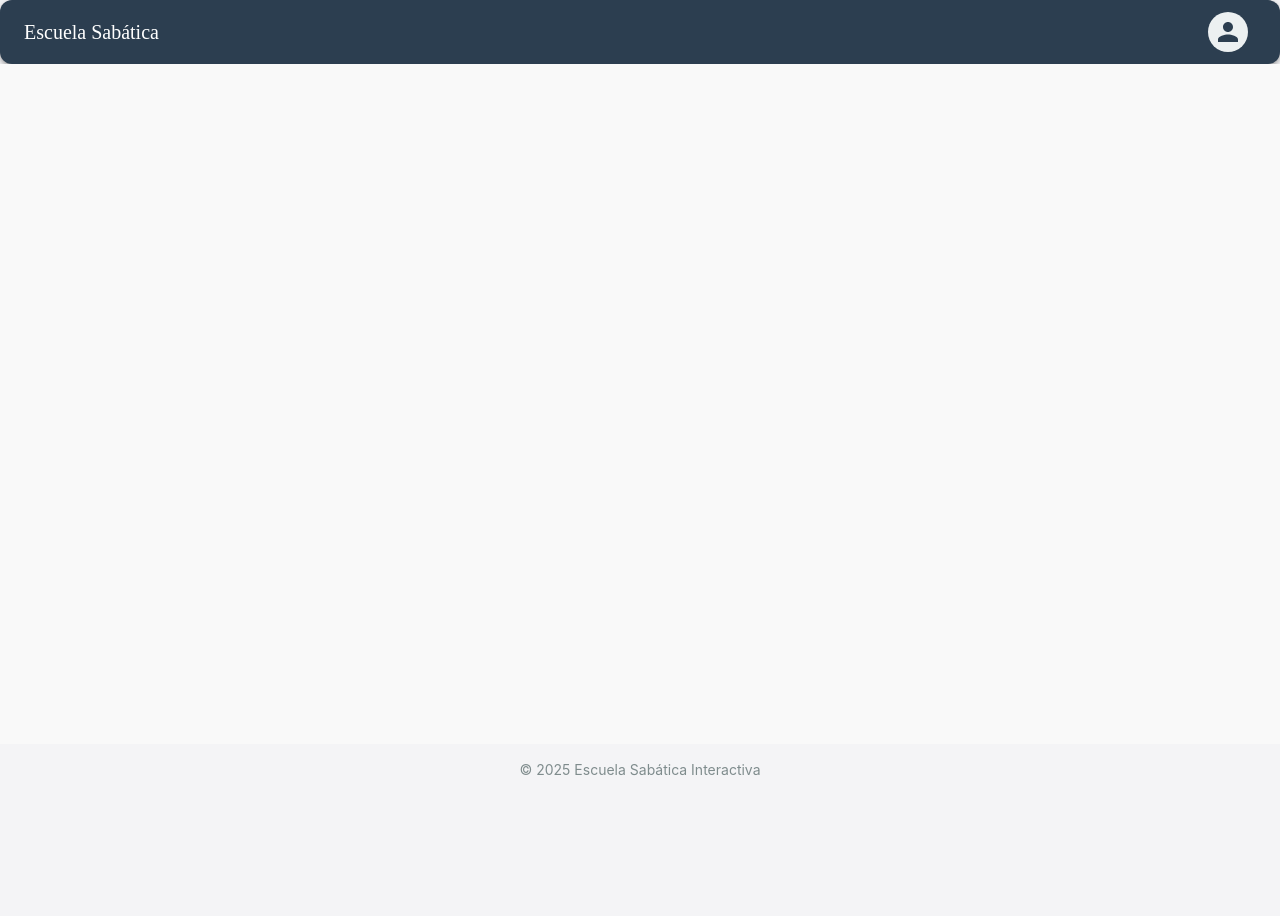
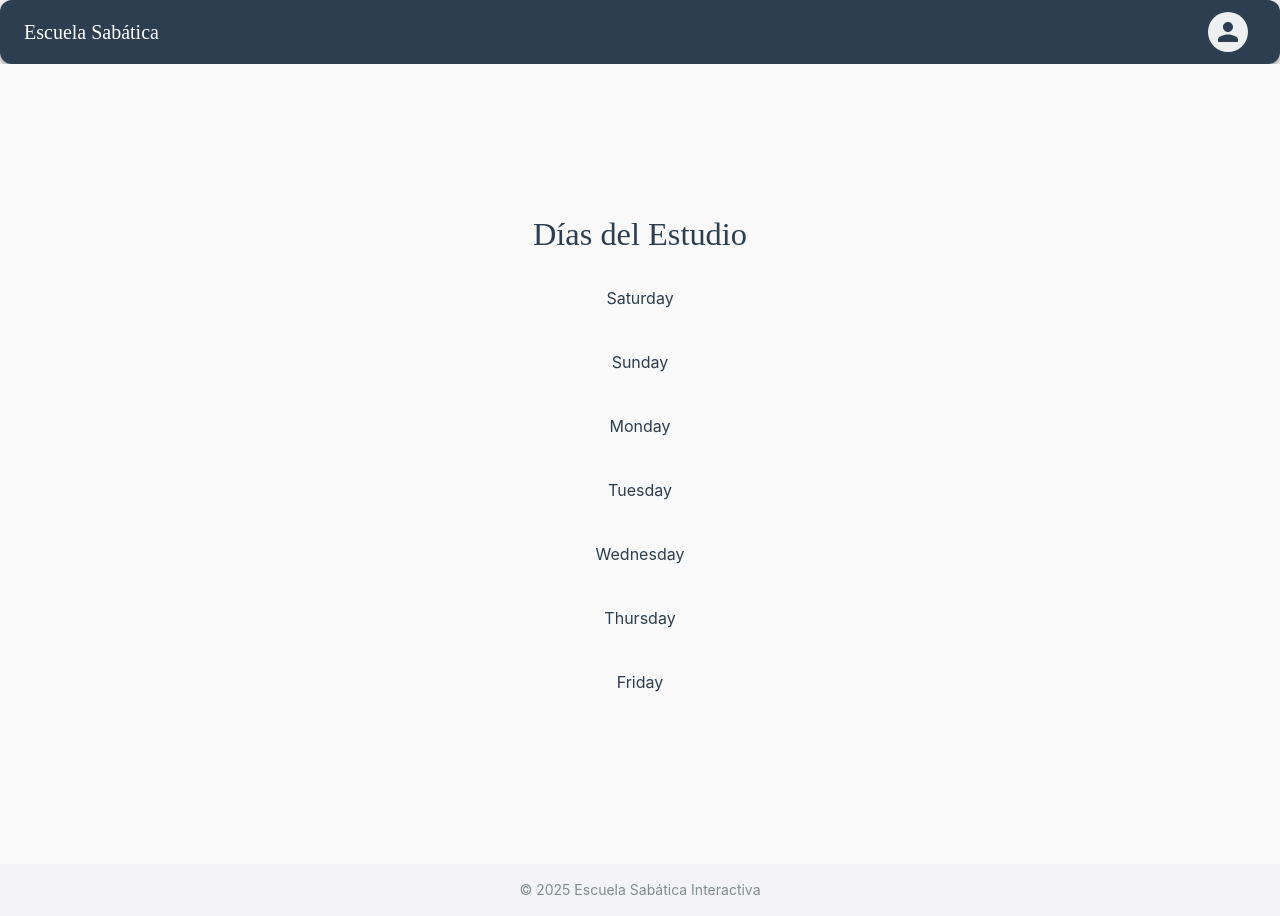
Before and after one commit to DilanRamirez/ai-sabbath-school-frontend, a Next.js app: page /quarters/1/lessons/1 in a window 1280 px wide. Before the commit this address had no page. Before the commit the page ends 800 px from the top, so only its background shows below. Built offline with nearby package versions, Linux system fonts and the light colour scheme.

Commit message:
added: day list

```diff
--- a/src/app/(app)/quarters/[quarterId]/lessons/[lessonId]/page.tsx
+++ b/src/app/(app)/quarters/[quarterId]/lessons/[lessonId]/page.tsx
@@ -1,21 +1,57 @@
-// lessons/[lessonId]/page.tsx
+// src/app/(app)/quarters/[quarterId]/lessons/[lessonId]/page.tsx
 "use client";
+import React from "react";
+import { useParams, useRouter } from "next/navigation";
+import {
+  Box,
+  List,
+  ListItemButton,
+  ListItemText,
+  Typography,
+} from "@mui/material";
 
-import { useEffect } from "react";
-import { useRouter, useParams } from "next/navigation";
+const days = [
+  "saturday",
+  "sunday",
+  "monday",
+  "tuesday",
+  "wednesday",
+  "thursday",
+  "friday",
+];
 
-const LessonRedirectPage = () => {
+export default function LessonOverviewPage() {
   const router = useRouter();
-  const params = useParams();
-  const { lessonId, quarterId } = params;
+  const { quarterId, lessonId } = useParams();
 
-  useEffect(() => {
-    if (lessonId && quarterId) {
-      router.replace(`/quarters/${quarterId}/lessons/${lessonId}/saturday`);
-    }
-  }, [lessonId, quarterId, router]);
+  const handleClick = (day: string) => {
+    router.push(`/quarters/${quarterId}/lessons/${lessonId}/${day}`);
+  };
 
-  return null; // or a loading spinner
-};
-
-export default LessonRedirectPage;
+  return (
+    <Box
+      p={4}
+      display="flex"
+      flexDirection="column"
+      alignItems="center"
+      justifyContent="center"
+      minHeight="100vh"
+    >
+      <Typography variant="h4" gutterBottom>
+        Días del Estudio
+      </Typography>
+      <Box maxWidth={360} width="100%">
+        <List sx={{ display: "flex", flexDirection: "column", gap: 2 }}>
+          {days.map((day) => (
+            <ListItemButton key={day} onClick={() => handleClick(day)}>
+              <ListItemText
+                primary={day.charAt(0).toUpperCase() + day.slice(1)}
+                sx={{ textAlign: "center" }}
+              />
+            </ListItemButton>
+          ))}
+        </List>
+      </Box>
+    </Box>
+  );
+}
```
Also changed, not shown: 1 other file (tests, documents, lock files or other folders).
